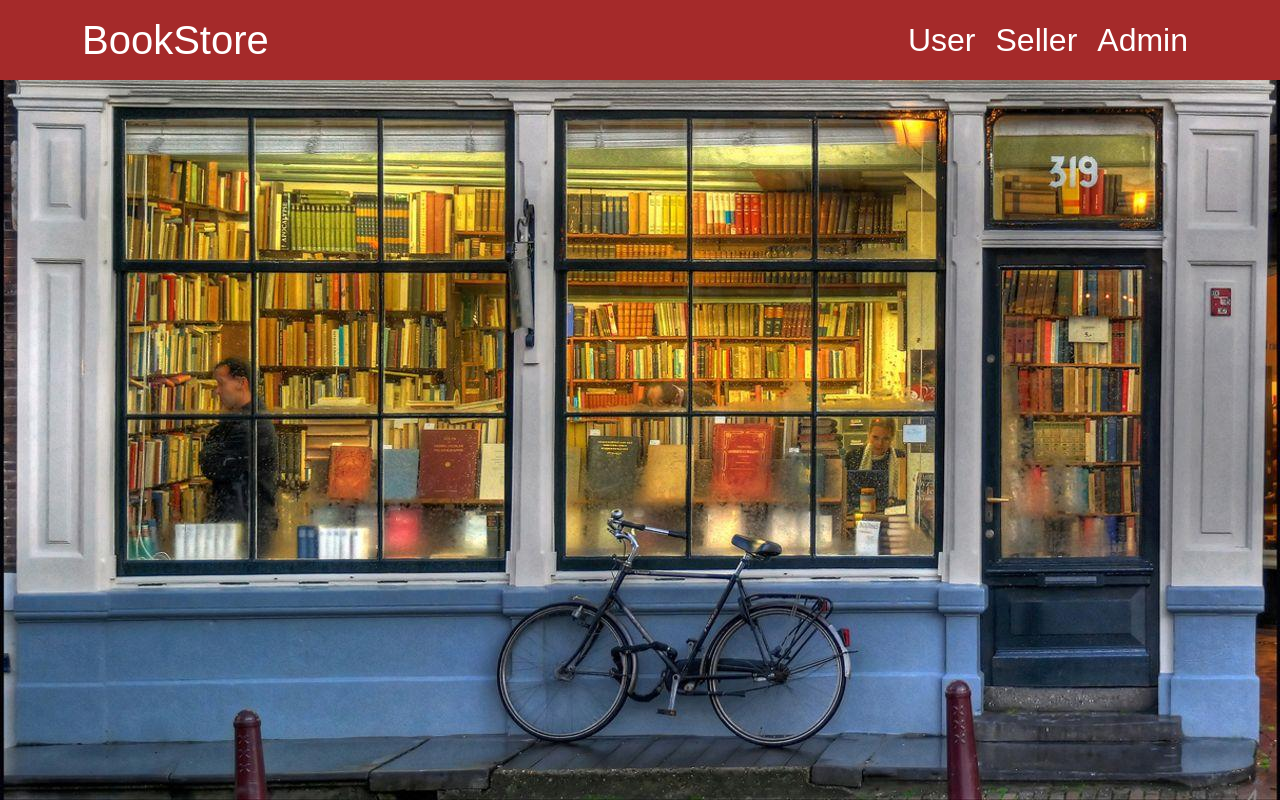
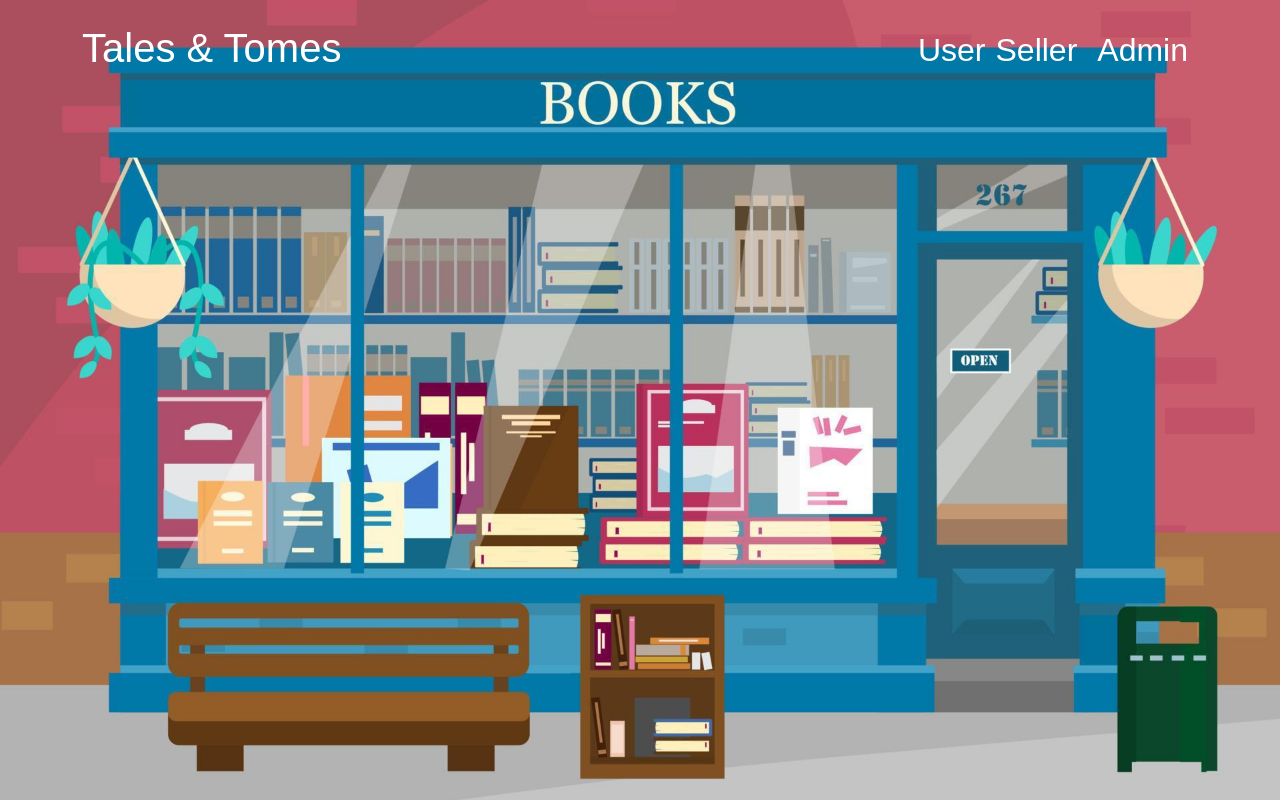
Before and after one commit to nishanthspk/BOOK-STORE, a React (Vite) app in the folder Frontend/: page / in a window 1280 px wide. Built offline with nearby package versions, Linux system fonts and the light colour scheme.

Commit message:
BookStore

```diff
--- a/Frontend/src/Componenets/Home.jsx
+++ b/Frontend/src/Componenets/Home.jsx
@@ -10,15 +10,15 @@ const Home = () => {
   return (
     <div className='' style={{ backgroundImage: `url(${BG})`, backgroundSize: 'cover', backgroundPosition: 'center', height: '100vh', width: '100vw' }}>
 
-    <Navbar bg="" variant="dark" expand="lg" style={{backgroundColor:"brown" , height: '10vh'}}>
+    <Navbar bg="" variant="dark" expand="lg" style={{backgroundColor:"transparent" , height: '10vh'}}>
       <Container>
-        <Navbar.Brand className="fs-1"><Link to='/' style={{color:'white',textDecoration:"none"}}>BookStore</Link></Navbar.Brand>
+        <Navbar.Brand className="fs-1" style={{paddingTop:"20px"}}><Link to='/' style={{color:'white',textDecoration:"none"}}>Tales & Tomes</Link></Navbar.Brand>
         <Navbar.Toggle aria-controls="basic-navbar-nav" />
         <Navbar.Collapse id="basic-navbar-nav">
           <Nav className="ml-auto fs-2">
-            <Link to="/login" style={{padding:"10px",color:"white",textDecoration:"none"}}>User</Link>
-            <Link to="/slogin" style={{padding:"10px",color:"white",textDecoration:"none"}}>Seller</Link>
-            <Link to="/alogin" style={{padding:"10px",color:"white",textDecoration:"none"}}>Admin</Link>
+            <Link to="/login" style={{padding:"px",color:"white",textDecoration:"none",paddingTop:"30px",backgroundColor: ''}}>User</Link>
+            <Link to="/slogin" style={{padding:"10px",color:"white",textDecoration:"none",paddingTop:"30px"}}>Seller</Link>
+            <Link to="/alogin" style={{padding:"10px",color:"white",textDecoration:"none",paddingTop:"30px"}}>Admin</Link>
           </Nav>
         </Navbar.Collapse>
       </Container>
--- a/Frontend/src/User/Unavbar.jsx
+++ b/Frontend/src/User/Unavbar.jsx
@@ -7,7 +7,7 @@ import {Link } from "react-router-dom"
 const Unavbar = () => {
   const get=localStorage.getItem('user')
   return (
-  <div style={{backgroundColor:"#81B5FA",paddingTop:"10px"}}>
+  <div style={{backgroundColor:"#81B5FA",paddingTop:"20px"}}>
     <Navbar bg="" variant="dark" expand="lg" className="rounded-3xl" style={{backgroundColor:"blue",marginLeft:"20px",marginRight:"20px"}}>
       <Container>
         <Navbar.Brand ><Link to='/uhome' className='fs-2' style={{color:'white',textDecoration:"none"}}>BookStore</Link></Navbar.Brand>
```
Also changed, not shown: Frontend/src/Assets/Bookbg.jpg.
